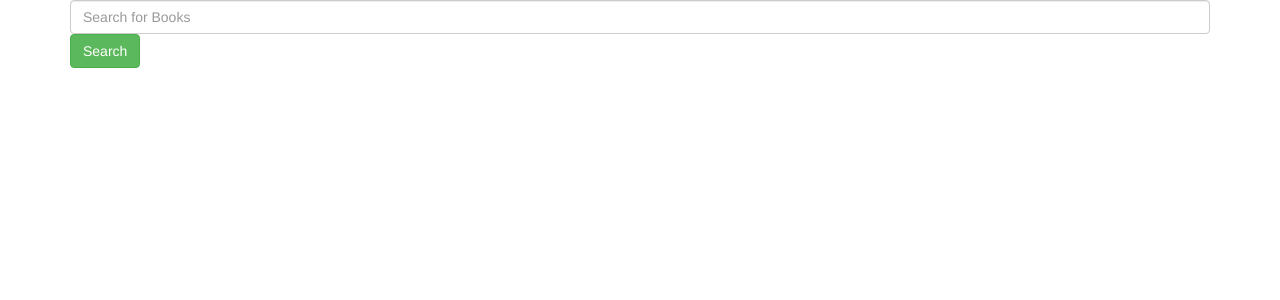
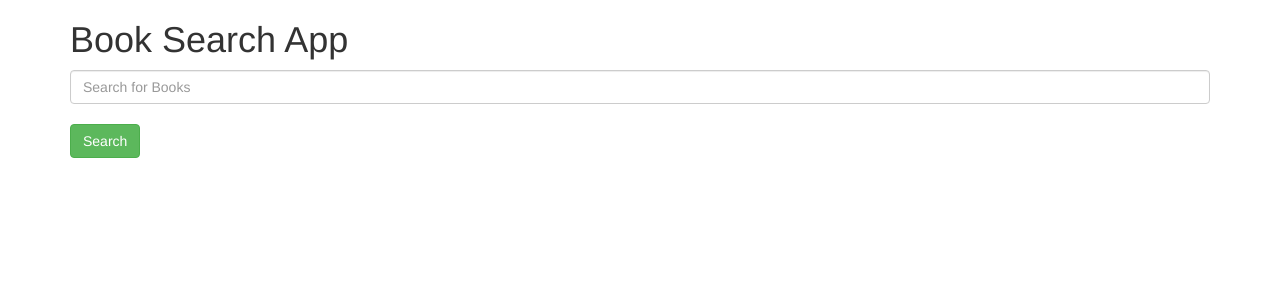
Before and after one commit to arteevraina/React-booksearch, a React (Create React App) app: page / in a window 1280 px wide. Shown: the top 300 px of the page. Built offline with nearby package versions, Linux system fonts and the light colour scheme.

Commit message:
enhanced UI

```diff
--- a/src/Search.js
+++ b/src/Search.js
@@ -2,24 +2,30 @@ import React from "react"
 import axios from "axios"
 
 class Search extends React.Component {
-    constructor() {
-        super()
+    constructor(props) {
+        super(props)
         this.state = {
             books: [],
             query: ''
         }
         this.bind = this.handleClick.bind(this)
         this.bind = this.handleChange.bind(this)
+
     }
 
     handleClick() {
         const apiPath = "https://www.googleapis.com/books/v1/volumes?q="
         const apiKey = "AIzaSyBgLSwNtArchOjB__1-kqOoqrUt1d_AwXA"
         var part = "&key="
-        let query = this.state.query
-        let url = apiPath + query + part + apiKey
-
-
+        let key = this.state.query
+        var url = apiPath + key + part + apiKey
+        axios.get(url)
+            .then(response => {
+                console.log(response)
+            })
+            .catch(err => {
+                console.log("Error")
+            })
     }
 
     handleChange(event) {
@@ -30,9 +36,13 @@ class Search extends React.Component {
 
     render(){
     return(
-        <div class="container">
-            <input type="text" className="form-control" placeholder="Search for Books" onChange={this.handleChange}/>
-            <button type="submit" className="btn btn-success" onClick={this.handleClick}>Search</button>
+        <div className="container">
+            <h1>Book Search App</h1>
+            <form className="form-group">
+                <input type="text" className="form-control" placeholder="Search for Books" onChange={this.handleChange}/>
+                <br/>
+                <button type="submit" className="btn btn-success" onClick={this.handleClick}>Search</button>
+            </form>
         </div>
     )}
 }
```
